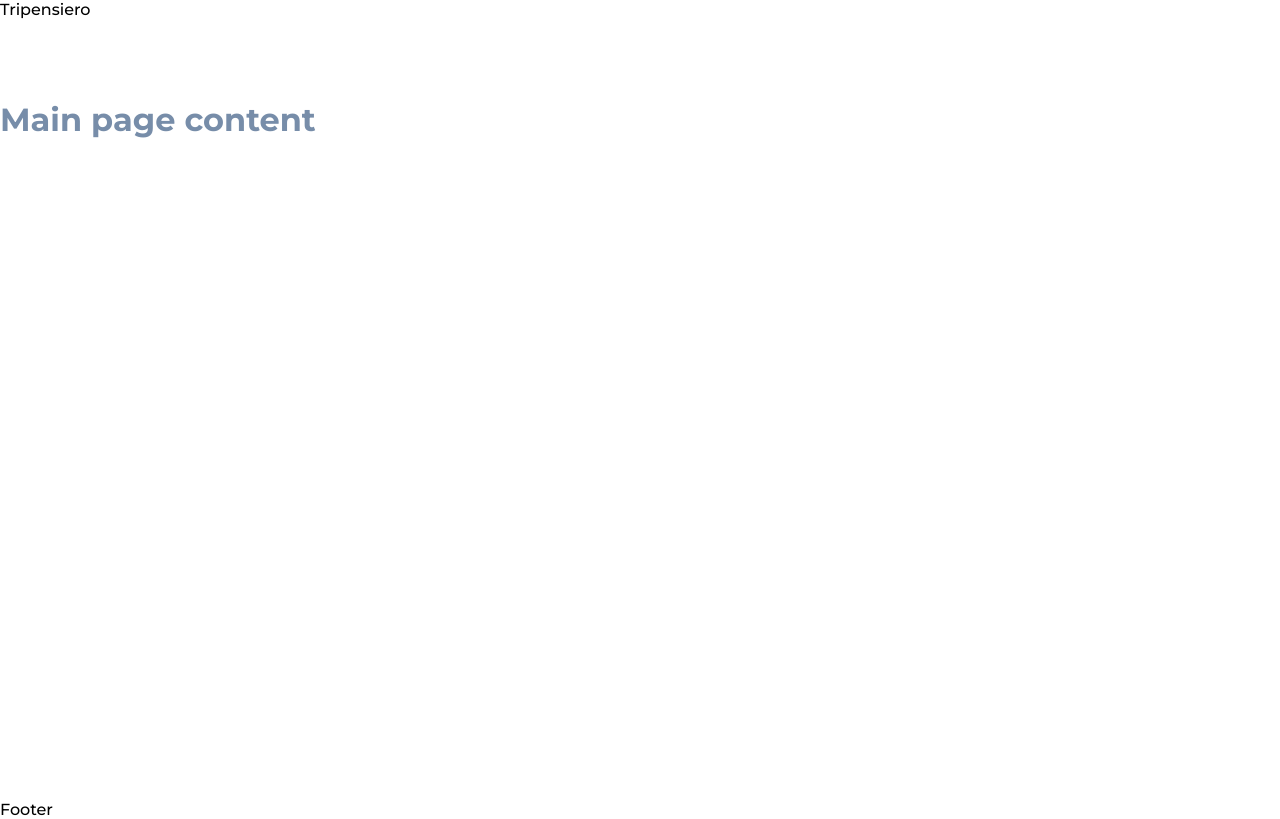
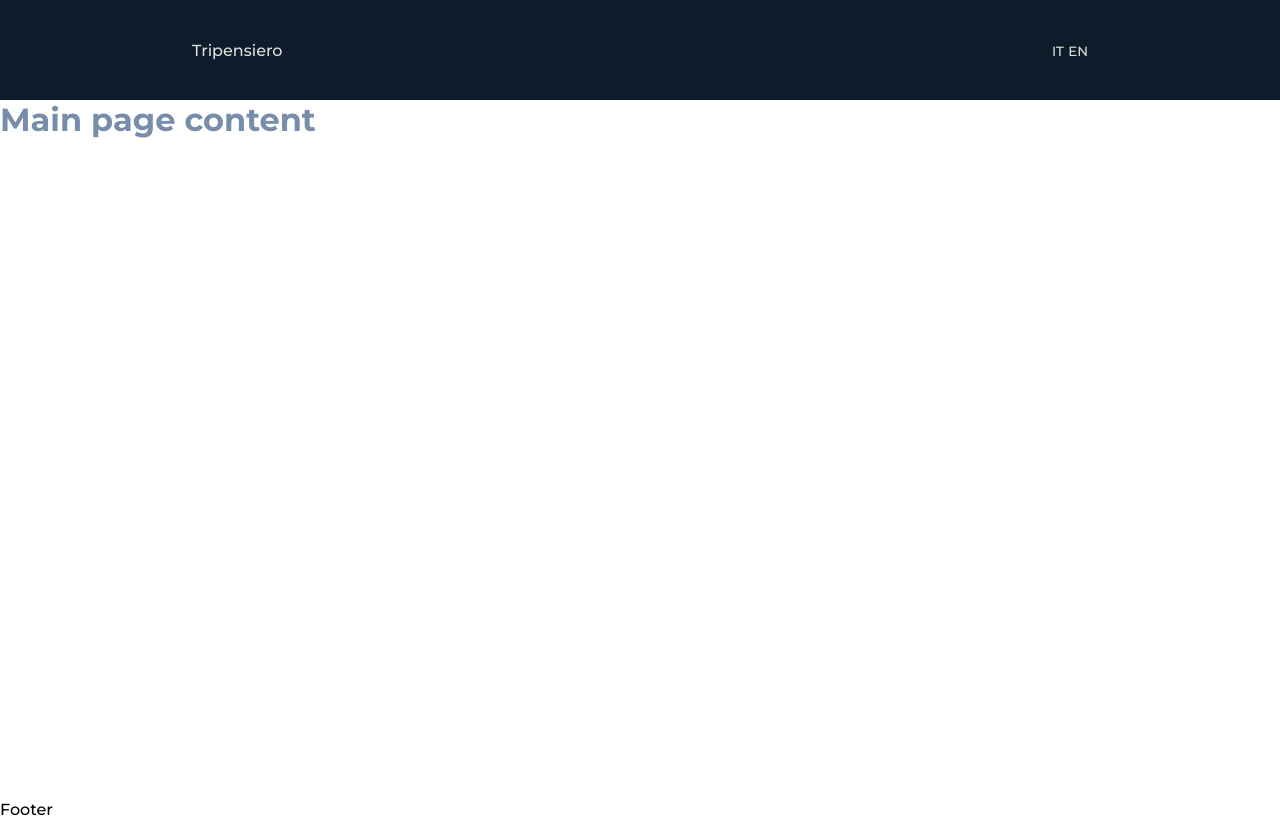
Before and after one commit to branila/tripensiero, a SvelteKit app: page / in a window 1280 px wide. Built offline with nearby package versions, Linux system fonts and the light colour scheme.

Commit message:
navbar changes

```diff
--- /dev/null
+++ b/src/routes/Language.svelte
@@ -0,0 +1,27 @@
+<script lang="ts">
+  function changeLanguage(language: string) {
+    console.log(language)
+  }
+</script>
+
+<div>
+  <button on:click={() => changeLanguage('it')}>
+    IT
+  </button>
+
+  <button on:click={() => changeLanguage('en')}>
+    EN
+  </button>
+</div>
+
+<style>
+  div {
+    width: fit-content;
+  }
+
+  button {
+    background-color: var(--secondary);
+    color: var(--primary);
+    border: 0;
+  }
+</style>
--- a/src/routes/Navbar.svelte
+++ b/src/routes/Navbar.svelte
@@ -1,9 +1,28 @@
+<script>
+  import Language from './Language.svelte'
+</script>
+
 <nav>
-  Tripensiero
+  <a class="logo" href="/">
+    Tripensiero
+  </a>
+
+  <Language/>
 </nav>
 
 <style>
   nav {
     height: 100px;
+    display: flex;
+    justify-content: space-between;
+    align-items: center;
+    background-color: var(--secondary);
+    color: var(--primary);
+    padding: 0 clamp(25px, 15vw, 15vw);
+  }
+
+  nav a {
+    text-decoration: none;
+    color: var(--primary);
   }
 </style>
```
